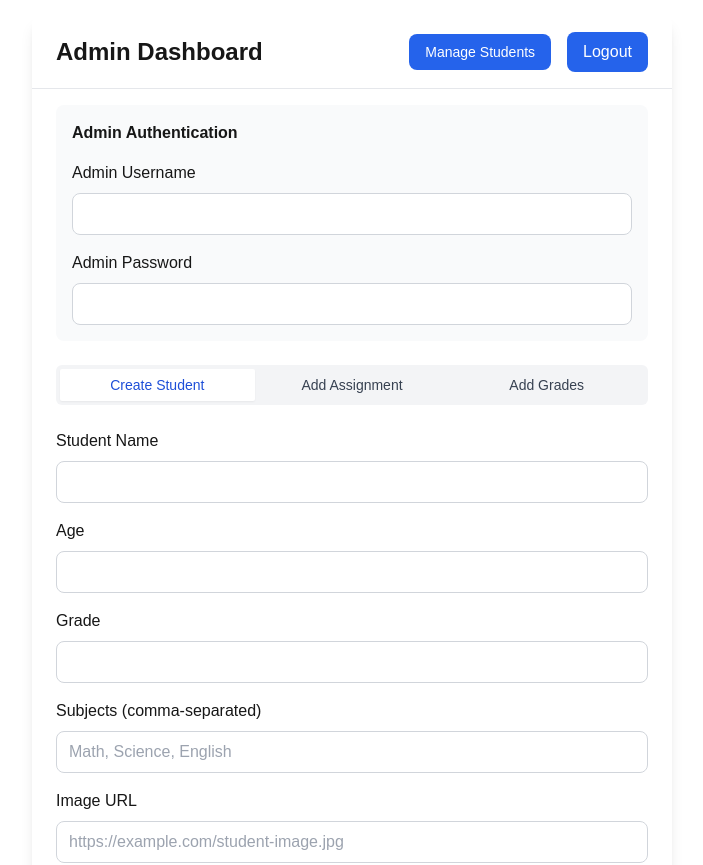
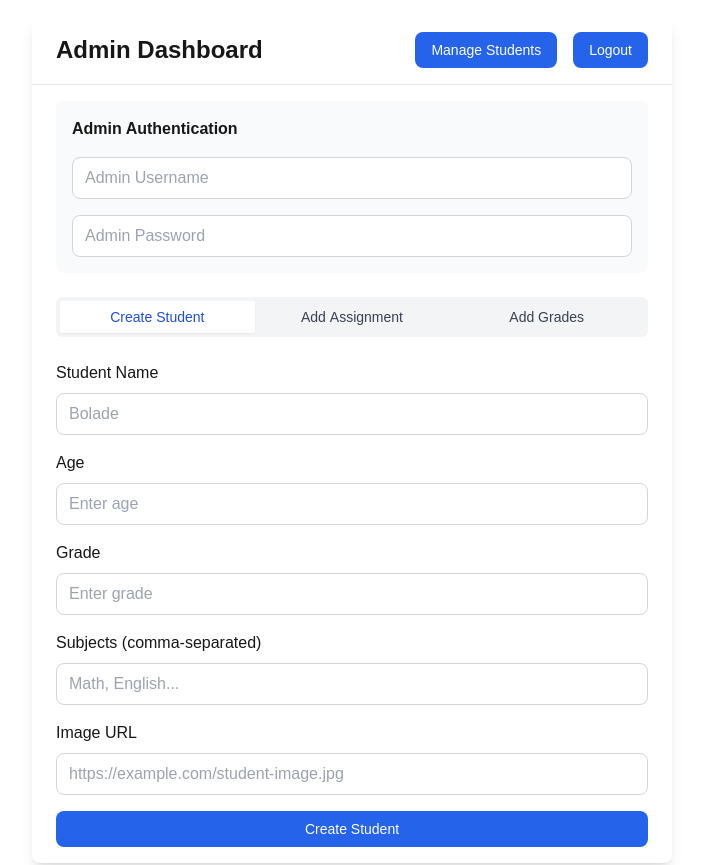
Before and after one commit to TopeAanu/schoolmsy, a Next.js app: page /admin/dashboard in a window 1280 px wide. Shown: the top 865 px of the page, without its empty margins (288-991 px from the left). Built offline with nearby package versions, Linux system fonts and the light colour scheme.

Commit message:
made updates

```diff
--- a/app/student/dashboard/page.js
+++ b/app/student/dashboard/page.js
@@ -20,9 +20,9 @@ const StudentDashboard = () => {
   }
 
   return (
-    <div className="max-w-4xl mx-auto p-4">
-      <div className="flex justify-between items-center mb-6">
-        <h1 className="text-3xl font-bold">Student Dashboard</h1>
+    <div className="max-w-4xl mx-auto p-2 sm:p-4">
+      <div className="flex flex-col sm:flex-row sm:justify-between sm:items-center mb-4 sm:mb-6 gap-2">
+        <h1 className="text-2xl sm:text-3xl font-bold">Student Dashboard</h1>
         <StudentLogoutButton />
       </div>
 
@@ -31,7 +31,7 @@ const StudentDashboard = () => {
           <AlertDescription className="text-red-600">{error}</AlertDescription>
         </Alert>
       ) : studentData ? (
-        <div className="flex flex-col space-y-6">
+        <div className="flex flex-col space-y-4 sm:space-y-6">
           <div className="w-full">
             <StudentProfileCard studentData={studentData} />
           </div>
--- a/components/admin/AdminCredentials.js
+++ b/components/admin/AdminCredentials.js
@@ -6,10 +6,10 @@ const AdminCredentials = ({ formData, setFormData }) => {
     <h3 className="font-semibold mb-4">Admin Authentication</h3>
     <div className="space-y-4">
       <div>
-          <label className="block mb-2">Admin Username</label>
         <Input
           required
           type="text"
+          placeholder="Admin Username"
           value={formData.adminUsername}
           onChange={(e) =>
             setFormData({
@@ -20,10 +20,10 @@ const AdminCredentials = ({ formData, setFormData }) => {
         />
       </div>
       <div>
-          <label className="block mb-2">Admin Password</label>
         <Input
           required
           type="password"
+          placeholder="Admin Password"
           value={formData.adminPassword}
           onChange={(e) =>
             setFormData({
--- a/components/admin/AdminDashboard.js
+++ b/components/admin/AdminDashboard.js
@@ -362,18 +362,29 @@ const AdminDashboard = () => {
     <div className="max-w-2xl mx-auto p-4 ">
       <Card>
         <CardHeader>
-          <div className="flex justify-between items-center">
+          <div className="flex flex-row justify-between items-center gap-2">
             {/* Left side - heading */}
-            <h2 className="text-2xl font-bold">Admin Dashboard</h2>
+            <h2 className="text-lg sm:text-xl md:text-2xl font-bold truncate">
+              Admin Dashboard
+            </h2>
 
             {/* Right side - buttons grouped together */}
-            <div className="flex items-center space-x-4">
+            <div className="flex items-center space-x-2 sm:space-x-4 flex-shrink-0">
               <Button
                 variant="outline"
                 onClick={toggleManageStudents}
-                className="text-sm"
+                className="text-xs sm:text-sm whitespace-nowrap px-2 sm:px-4"
               >
-                {showManageStudents ? "Hide Student List" : "Manage Students"}
+                {showManageStudents ? (
+                  <span className="hidden sm:inline">Hide Student List</span>
+                ) : (
+                  <span className="hidden sm:inline">Manage Students</span>
+                )}
+                {showManageStudents ? (
+                  <span className="sm:hidden">Hide</span>
+                ) : (
+                  <span className="sm:hidden">Manage</span>
+                )}
               </Button>
               <AdminLogoutButton />
             </div>
@@ -392,12 +403,26 @@ const AdminDashboard = () => {
             />
           ) : (
             <Tabs value={activeTab} onValueChange={setActiveTab}>
-              <TabsList className="grid grid-cols-3 mb-6">
-                <TabsTrigger value="create">
-                  {isEditing ? "Edit Student" : "Create Student"}
+              <TabsList className="w-full grid grid-cols-3 mb-6">
+                <TabsTrigger
+                  value="create"
+                  className="text-xs sm:text-sm px-1 sm:px-2"
+                >
+                  {isEditing ? "Edit" : "Create"}
+                  <span className="hidden sm:inline">&nbsp;Student</span>
                 </TabsTrigger>
-                <TabsTrigger value="assignment">Add Assignment</TabsTrigger>
-                <TabsTrigger value="grade">Add Grades</TabsTrigger>
+                <TabsTrigger
+                  value="assignment"
+                  className="text-xs sm:text-sm px-1 sm:px-2"
+                >
+                  <span className="hidden sm:inline">Add </span>&nbsp;Assignment
+                </TabsTrigger>
+                <TabsTrigger
+                  value="grade"
+                  className="text-xs sm:text-sm px-1 sm:px-2"
+                >
+                  <span className="hidden sm:inline">Add </span>&nbsp;Grades
+                </TabsTrigger>
               </TabsList>
 
               <TabsContent value="create">
--- a/components/admin/CreateStudentForm.js
+++ b/components/admin/CreateStudentForm.js
@@ -7,7 +7,7 @@ const CreateStudentForm = ({
   formData,
   setFormData,
   handleSubmit,
-  handleCreateNewStudent
+  handleCreateNewStudent,
 }) => {
   return (
     <>
@@ -29,6 +29,7 @@ const CreateStudentForm = ({
             <label className="block mb-2">Student Name</label>
             <Input
               required
+              placeholder="Bolade"
               value={formData.studentName}
               onChange={(e) =>
                 setFormData({
@@ -38,7 +39,6 @@ const CreateStudentForm = ({
               }
             />
           </div>
-
           <div>
             <label className="block mb-2">Age</label>
             <Input
@@ -46,17 +46,18 @@ const CreateStudentForm = ({
               min="5"
               max="18"
               required
+              placeholder="Enter age"
               value={formData.age}
               onChange={(e) =>
                 setFormData({ ...formData, age: e.target.value })
               }
             />
           </div>
-
           <div>
             <label className="block mb-2">Grade</label>
             <Input
               required
+              placeholder="Enter grade"
               value={formData.grade}
               onChange={(e) =>
                 setFormData({ ...formData, grade: e.target.value })
@@ -65,16 +66,14 @@ const CreateStudentForm = ({
           </div>
 
           <div>
-            <label className="block mb-2">
-              Subjects (comma-separated)
-            </label>
+            <label className="block mb-2">Subjects (comma-separated)</label>
             <Input
               required
               value={formData.subjects}
               onChange={(e) =>
                 setFormData({ ...formData, subjects: e.target.value })
               }
-              placeholder="Math, Science, English"
+              placeholder="Math, English..."
             />
           </div>
 
@@ -92,7 +91,7 @@ const CreateStudentForm = ({
         </div>
 
         <Button type="submit" className="w-full">
-          {isEditing ? "Update Student" : "Create Student Account"}
+          {isEditing ? "Update Student" : "Create Student"}
         </Button>
       </form>
     </>
--- a/components/student-dashboard/StudentAssignmentCard.js
+++ b/components/student-dashboard/StudentAssignmentCard.js
@@ -90,7 +90,7 @@ export const StudentAssignmentsCard = ({ username }) => {
     <Card className="col-span-1 md:col-span-3">
       <CardHeader>
         <div className="flex justify-between items-center">
-          Assignments & Grades
+          <span className="md:block hidden">Assignments & Grades</span>
           <div className="flex space-x-2">
             <button
               onClick={() => setActiveTab("assignments")}
@@ -169,8 +169,8 @@ export const StudentAssignmentsCard = ({ username }) => {
                         {grade.subject}
                       </p>
                       {grade.feedback && (
-                        <div className="mt-2 p-2 bg-gray-50 rounded">
-                          <p className="text-sm font-medium">Feedback:</p>
+                        <div className="flex items-center">
+                          <p className="text-sm font-medium mr-1">Feedback:</p>
                           <p className="text-sm">{grade.feedback}</p>
                         </div>
                       )}
--- a/components/student-dashboard/StudentLogoutButton.js
+++ b/components/student-dashboard/StudentLogoutButton.js
@@ -26,12 +26,12 @@ export const StudentLogoutButton = () => {
   return (
     <>
       {showAlert && (
-        <div className="fixed top-0 left-0 right-0 flex justify-center z-50">
-          <div className="mt-4 p-3 bg-white bg-opacity-80border flex items-center space-x-4">
-            <p className="text-sm">
+        <div className="fixed top-0 left-0 right-0 flex justify-center z-50 p-2">
+          <div className="mt-2 sm:mt-4 p-2 sm:p-3 bg-white bg-opacity-90 shadow-md rounded-md border border-gray-200 flex flex-col sm:flex-row items-center space-y-2 sm:space-y-0 sm:space-x-4 w-full max-w-xs sm:max-w-md">
+            <p className="text-xs sm:text-sm text-center sm:text-left">
               You are leaving your portal!
             </p>
-            <div className="flex space-x-2">
+            <div className="flex space-x-2 w-full sm:w-auto justify-center">
               <Button onClick={confirmLogout} size="sm">
                 Yes
               </Button>
--- a/components/student-dashboard/StudentProfileCard.js
+++ b/components/student-dashboard/StudentProfileCard.js
@@ -6,7 +6,7 @@ import { Card, CardHeader, CardContent } from "../ui/card";
 export const StudentProfileCard = ({ studentData }) => {
   return (
     <Card>
-      <CardHeader>Student Profile</CardHeader>
+      {/* <CardHeader></CardHeader> */}
       <CardContent>
         <div className="grid grid-cols-1 md:grid-cols-3 gap-4">
           {/* Left section - Profile and basic info (1fr) */}
--- a/components/ui/button.js
+++ b/components/ui/button.js
@@ -6,7 +6,7 @@ import React from "react";
 export function Button({ children, className = "", ...props }) {
   return (
     <button
-      className={`px-4 py-2 bg-blue-600 text-white rounded-lg hover:bg-blue-700 transition-colors ${className}`}
+      className={`px-2 py-1 text-sm sm:px-3 sm:py-1.5 md:px-4 md:py-2 bg-blue-600 text-white rounded-lg hover:bg-blue-700 transition-colors focus:outline-none focus:ring-2 focus:ring-blue-500 focus:ring-opacity-50 ${className}`}
       {...props}
     >
       {children}
```
Lines whose indentation alone changed are shown as unchanged.
